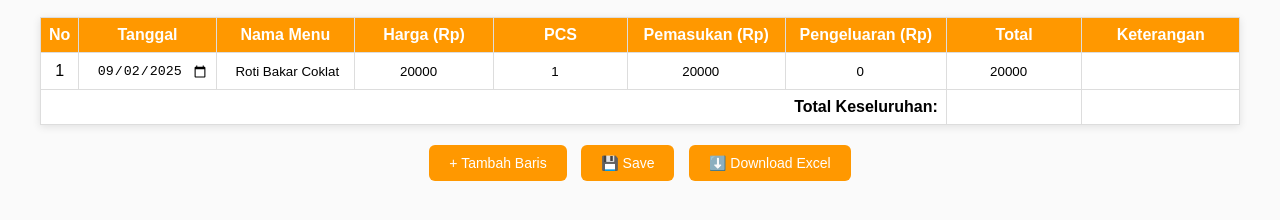
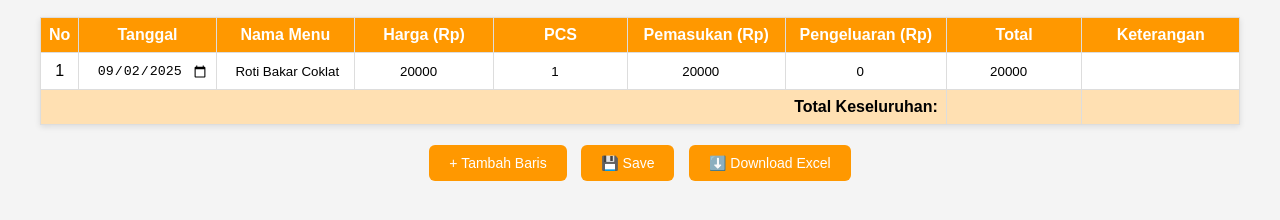
Before and after one commit to hoyongaipon/laporan-keuangan, a plain HTML site: page index.html in a window 1280 px wide. Shown: the part 118-338 px from the top of the page. Drawn offline with Linux system fonts and the light colour scheme.

Commit message:
Update style.css

```diff
--- a/style.css
+++ b/style.css
@@ -1,6 +1,6 @@
 body {
   font-family: Arial, sans-serif;
-  background: #fafafa;
+  background: #f4f4f4;
   margin: 0;
   padding: 20px;
 }
@@ -20,7 +20,7 @@ table {
   width: 100%;
   border-collapse: collapse;
   background: white;
-  box-shadow: 0 2px 8px rgba(0,0,0,0.1);
+  box-shadow: 0 2px 6px rgba(0,0,0,0.1);
 }
 
 th, td {
@@ -35,7 +35,7 @@ th {
 }
 
 tr:nth-child(even) {
-  background: #f9f9f9;
+  background: #fafafa;
 }
 
 input[type="text"], input[type="number"], input[type="date"] {
@@ -48,6 +48,10 @@ input[type="text"], input[type="number"], input[type="date"] {
 input:focus {
   outline: none;
   background: #fff8e1;
+}
+
+tfoot td {
+  background: #ffe0b2;
 }
 
 .buttons {
```
